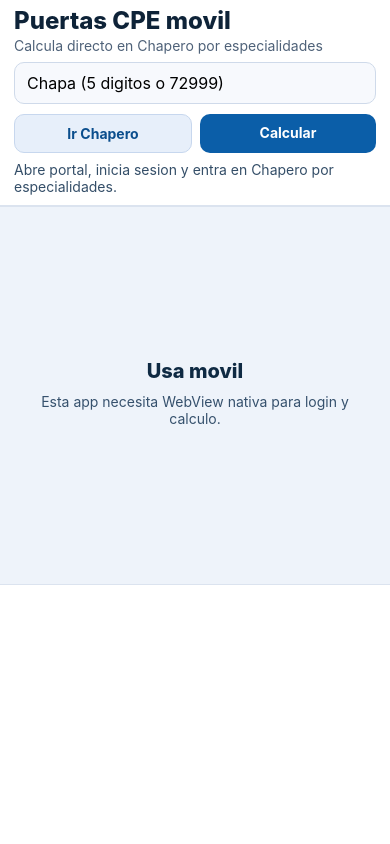
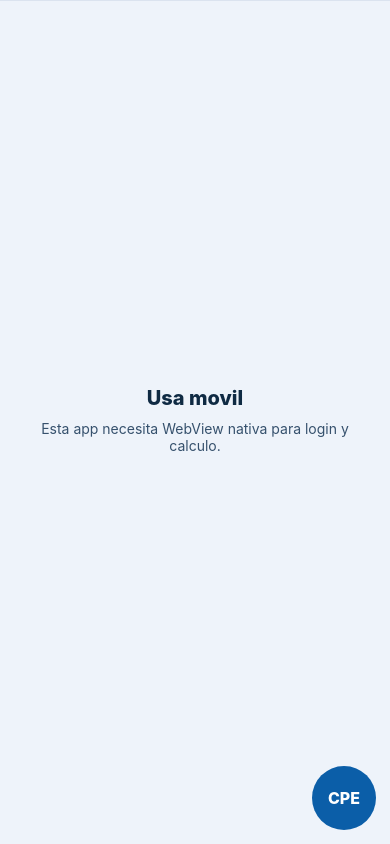
Before and after one commit to TheViking816/CalculoptaCPE, a React Native app in the folder mobile-app/: screen / in a window 390 px wide. Built offline with nearby package versions, Linux system fonts and the light colour scheme.

Commit message:
Redesign mobile UI with collapsible tools panel and cleaner results

```diff
--- a/mobile-app/App.js
+++ b/mobile-app/App.js
@@ -213,9 +213,11 @@ true;
 export default function App() {
   const webRef = useRef(null);
   const [chapa, setChapa] = useState('');
-  const [status, setStatus] = useState('Abre portal, inicia sesion y entra en Chapero por especialidades.');
+  const [status, setStatus] = useState('Listo.');
   const [calc, setCalc] = useState(null);
   const [url, setUrl] = useState(URL_HOME);
+  const [toolsOpen, setToolsOpen] = useState(false);
+  const [showResult, setShowResult] = useState(false);
   const topInset = Platform.OS === 'android' ? (RNStatusBar.currentHeight || 0) : 0;
 
   const summary = useMemo(() => {
@@ -252,6 +254,7 @@ export default function App() {
     }
     setStatus('Calculando...');
     setCalc(null);
+    setShowResult(false);
     webRef.current?.injectJavaScript(buildCalcScript(trimmed));
   }
 
@@ -262,9 +265,11 @@ export default function App() {
       if (data.result && data.result.ok) {
         setCalc(data.result);
         setStatus('Calculo completado.');
+        setShowResult(true);
       } else {
         setCalc(data.result || null);
         setStatus('Error: ' + ((data.result && data.result.error) || 'No se pudo calcular'));
+        setShowResult(false);
       }
     } catch {
       setStatus('Respuesta invalida desde WebView.');
@@ -274,29 +279,6 @@ export default function App() {
   return (
     <SafeAreaView style={[styles.safe, { paddingTop: topInset }]}>
       <StatusBar style="dark" translucent={false} backgroundColor="#ffffff" />
-      <View style={styles.top}>
-        <Text style={styles.title}>Puertas CPE movil</Text>
-        <Text style={styles.subtitle}>Calcula directo en Chapero por especialidades</Text>
-        <View style={styles.row}>
-          <TextInput
-            style={styles.input}
-            value={chapa}
-            onChangeText={setChapa}
-            keyboardType="number-pad"
-            placeholder="Chapa (5 digitos o 72999)"
-          />
-        </View>
-        <View style={styles.rowButtons}>
-          <Pressable style={[styles.btn, styles.btnGhost]} onPress={openChapero}>
-            <Text style={styles.btnGhostText}>Ir Chapero</Text>
-          </Pressable>
-          <Pressable style={[styles.btn, styles.btnPrimary]} onPress={onCalcPress}>
-            <Text style={styles.btnPrimaryText}>Calcular</Text>
-          </Pressable>
-        </View>
-        <Text style={styles.status}>{status}</Text>
-      </View>
-
       <View style={styles.webWrap}>
         {Platform.OS === 'web' ? (
           <View style={styles.webInfo}>
@@ -318,10 +300,45 @@ export default function App() {
         )}
       </View>
 
-      <ScrollView style={styles.bottom} contentContainerStyle={{ paddingBottom: 16 }}>
-        {summary ? <Text style={styles.summary}>{summary}</Text> : null}
-        {calc && calc.ok ? (
-          <>
+      <Pressable style={styles.fab} onPress={() => setToolsOpen((v) => !v)}>
+        <Text style={styles.fabText}>{toolsOpen ? 'X' : 'CPE'}</Text>
+      </Pressable>
+
+      {toolsOpen ? (
+        <View style={styles.panel}>
+          <Text style={styles.panelTitle}>Puertas CPE</Text>
+          <TextInput
+            style={styles.input}
+            value={chapa}
+            onChangeText={setChapa}
+            keyboardType="number-pad"
+            placeholder="Chapa (5 digitos o 72999)"
+          />
+          <View style={styles.rowButtons}>
+            <Pressable style={[styles.btn, styles.btnGhost]} onPress={openChapero}>
+              <Text style={styles.btnGhostText}>Ir Chapero</Text>
+            </Pressable>
+            <Pressable style={[styles.btn, styles.btnPrimary]} onPress={onCalcPress}>
+              <Text style={styles.btnPrimaryText}>Calcular</Text>
+            </Pressable>
+          </View>
+          <Text style={styles.status}>{status}</Text>
+          <Pressable style={styles.closeTools} onPress={() => setToolsOpen(false)}>
+            <Text style={styles.closeToolsText}>Cerrar panel</Text>
+          </Pressable>
+        </View>
+      ) : null}
+
+      {showResult && calc && calc.ok ? (
+        <View style={styles.resultCard}>
+          <View style={styles.resultHead}>
+            <Text style={styles.resultTitle}>Resultado</Text>
+            <Pressable onPress={() => setShowResult(false)}>
+              <Text style={styles.closeResult}>Cerrar</Text>
+            </Pressable>
+          </View>
+          {summary ? <Text style={styles.summary}>{summary}</Text> : null}
+          <ScrollView style={styles.resultList}>
             <View style={styles.rowHead}>
               <Text style={styles.colDoorHead}>Puerta</Text>
               <Text style={styles.colValueHead}>Chapa</Text>
@@ -337,19 +354,32 @@ export default function App() {
                 {r.error ? <Text style={styles.rowError}>{r.error}</Text> : null}
               </View>
             ))}
-          </>
-        ) : null}
-      </ScrollView>
+          </ScrollView>
+        </View>
+      ) : null}
     </SafeAreaView>
   );
 }
 
 const styles = StyleSheet.create({
   safe: { flex: 1, backgroundColor: '#eef3fa' },
-  top: { paddingHorizontal: 14, paddingTop: 6, paddingBottom: 10, backgroundColor: '#ffffff', borderBottomWidth: 1, borderBottomColor: '#dbe3ef' },
-  title: { fontSize: 24, fontWeight: '800', color: '#0e2338' },
-  subtitle: { marginTop: 2, color: '#4f6279' },
-  row: { marginTop: 8 },
+  panel: {
+    position: 'absolute',
+    left: 12,
+    right: 12,
+    bottom: 80,
+    backgroundColor: '#ffffff',
+    borderWidth: 1,
+    borderColor: '#dbe3ef',
+    borderRadius: 12,
+    padding: 12,
+    shadowColor: '#000',
+    shadowOpacity: 0.18,
+    shadowRadius: 10,
+    shadowOffset: { width: 0, height: 4 },
+    elevation: 8,
+  },
+  panelTitle: { fontSize: 18, fontWeight: '800', color: '#0e2338', marginBottom: 8 },
   input: { backgroundColor: '#f7f9fd', borderWidth: 1, borderColor: '#cfdaea', borderRadius: 10, paddingHorizontal: 12, paddingVertical: 10, fontSize: 16 },
   rowButtons: { flexDirection: 'row', marginTop: 10, gap: 8 },
   btn: { flex: 1, paddingVertical: 10, borderRadius: 10, alignItems: 'center' },
@@ -357,13 +387,44 @@ const styles = StyleSheet.create({
   btnGhost: { backgroundColor: '#e7effa', borderWidth: 1, borderColor: '#c7d7ee' },
   btnPrimaryText: { color: '#fff', fontWeight: '700' },
   btnGhostText: { color: '#0b4e8d', fontWeight: '700' },
-  status: { marginTop: 8, color: '#344e68' },
+  status: { marginTop: 8, color: '#344e68', fontSize: 13 },
+  closeTools: { marginTop: 8, alignSelf: 'flex-end' },
+  closeToolsText: { color: '#0b4e8d', fontWeight: '700' },
   webWrap: { flex: 1, minHeight: 280, borderTopWidth: 1, borderTopColor: '#dbe3ef' },
   webInfo: { flex: 1, alignItems: 'center', justifyContent: 'center', paddingHorizontal: 20 },
   webInfoTitle: { fontSize: 20, fontWeight: '800', color: '#0f2a43', marginBottom: 10 },
   webInfoText: { textAlign: 'center', color: '#36516d', marginBottom: 6 },
-  bottom: { maxHeight: 260, backgroundColor: '#ffffff', borderTopWidth: 1, borderTopColor: '#dbe3ef', paddingHorizontal: 12, paddingTop: 8 },
-  summary: { fontWeight: '700', color: '#0f2a43', marginBottom: 8 },
+  fab: {
+    position: 'absolute',
+    right: 14,
+    bottom: 14,
+    width: 64,
+    height: 64,
+    borderRadius: 32,
+    backgroundColor: '#0b5ea8',
+    alignItems: 'center',
+    justifyContent: 'center',
+    elevation: 8,
+  },
+  fabText: { color: '#fff', fontWeight: '800', fontSize: 16 },
+  resultCard: {
+    position: 'absolute',
+    left: 12,
+    right: 12,
+    bottom: 80,
+    maxHeight: 300,
+    backgroundColor: '#ffffff',
+    borderWidth: 1,
+    borderColor: '#dbe3ef',
+    borderRadius: 12,
+    padding: 12,
+    elevation: 8,
+  },
+  resultHead: { flexDirection: 'row', justifyContent: 'space-between', alignItems: 'center', marginBottom: 6 },
+  resultTitle: { fontSize: 16, fontWeight: '800', color: '#0e2338' },
+  closeResult: { color: '#0b4e8d', fontWeight: '700' },
+  summary: { fontWeight: '700', color: '#0f2a43', marginBottom: 8, fontSize: 13 },
+  resultList: { maxHeight: 220 },
   rowHead: { flexDirection: 'row', alignItems: 'center', paddingVertical: 6, borderBottomWidth: 1, borderBottomColor: '#d8e2f1' },
   colDoorHead: { width: 90, fontWeight: '800', color: '#0f2a43' },
   colValueHead: { width: 90, fontWeight: '800', color: '#0f2a43' },
```
